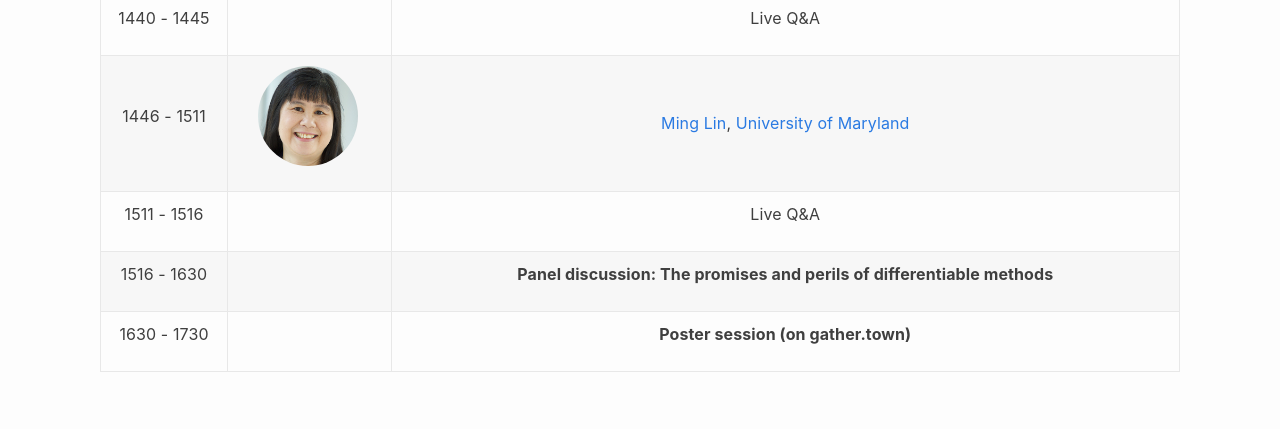
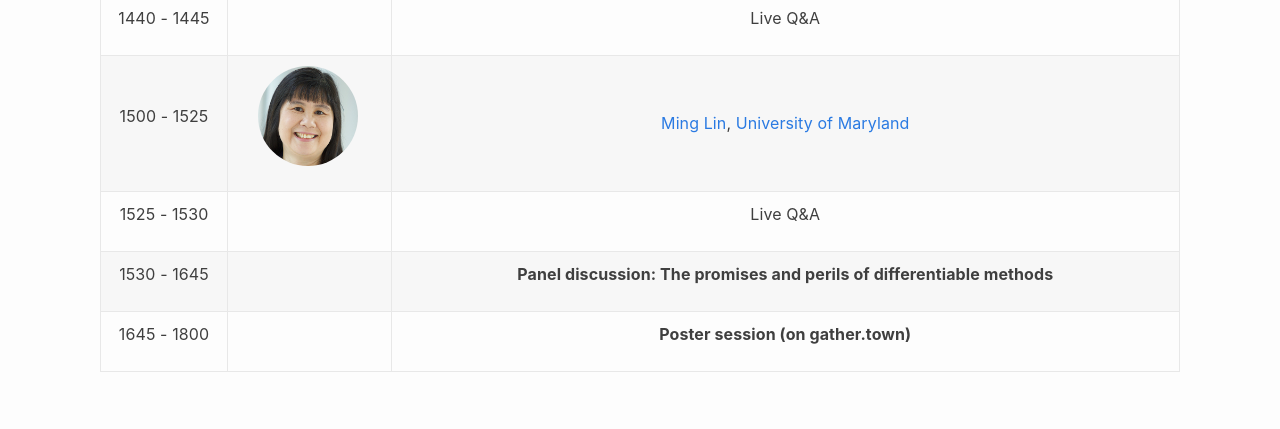
Before and after one commit to montrealrobotics/diffcvgp, a Jekyll site: the page built from schedule.md, in a window 1280 px wide and 900 px high, scrolled down 2554 px. Shown: the part 295-724 px from the top of the window. Built offline with Jekyll 4.4.1, drawn with Linux system fonts in a browser that asks for light colours.

Commit message:
Delay panel
Signed-off-by: Krishna Murthy <krrish94@gmail.com>

```diff
--- a/schedule.md
+++ b/schedule.md
@@ -398,7 +398,7 @@ All papers will be presented as posters in a virtual session organized via gathe
     <tr>
         <td>
             <p align="center">
-                1446 - 1511
+                1500 - 1525
             </p>
         </td>
         <td>
@@ -418,7 +418,7 @@ All papers will be presented as posters in a virtual session organized via gathe
     <tr>
         <td>
             <p align="center">
-                1511 - 1516
+                1525 - 1530
             </p>
         </td>
         <td>
@@ -433,7 +433,7 @@ All papers will be presented as posters in a virtual session organized via gathe
     <tr>
         <td>
             <p align="center">
-                1516 - 1630
+                1530 - 1645
             </p>
         </td>
         <td>
@@ -448,7 +448,7 @@ All papers will be presented as posters in a virtual session organized via gathe
     <tr>
         <td>
             <p align="center">
-                1630 - 1730
+                1645 - 1800
             </p>
         </td>
         <td>
```
